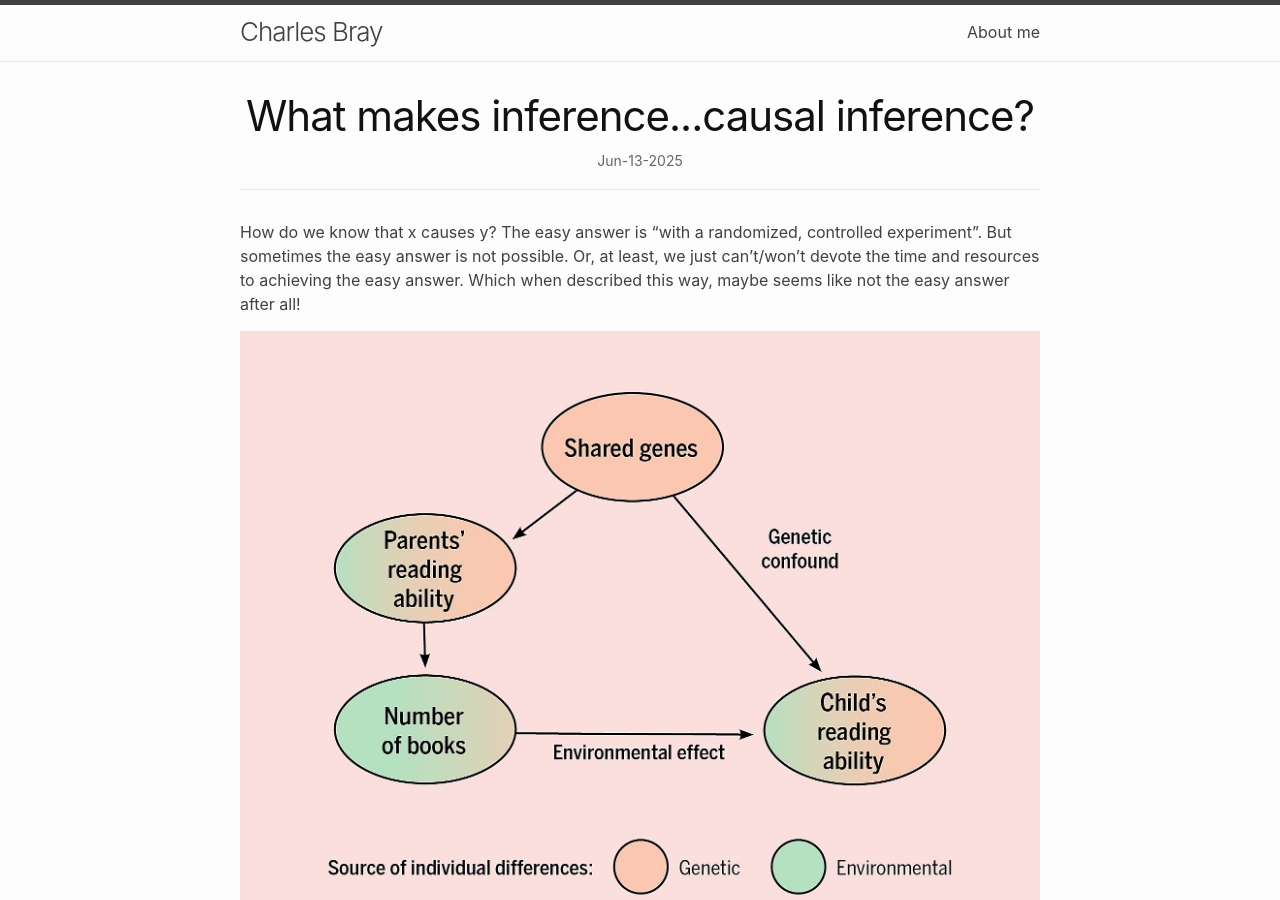
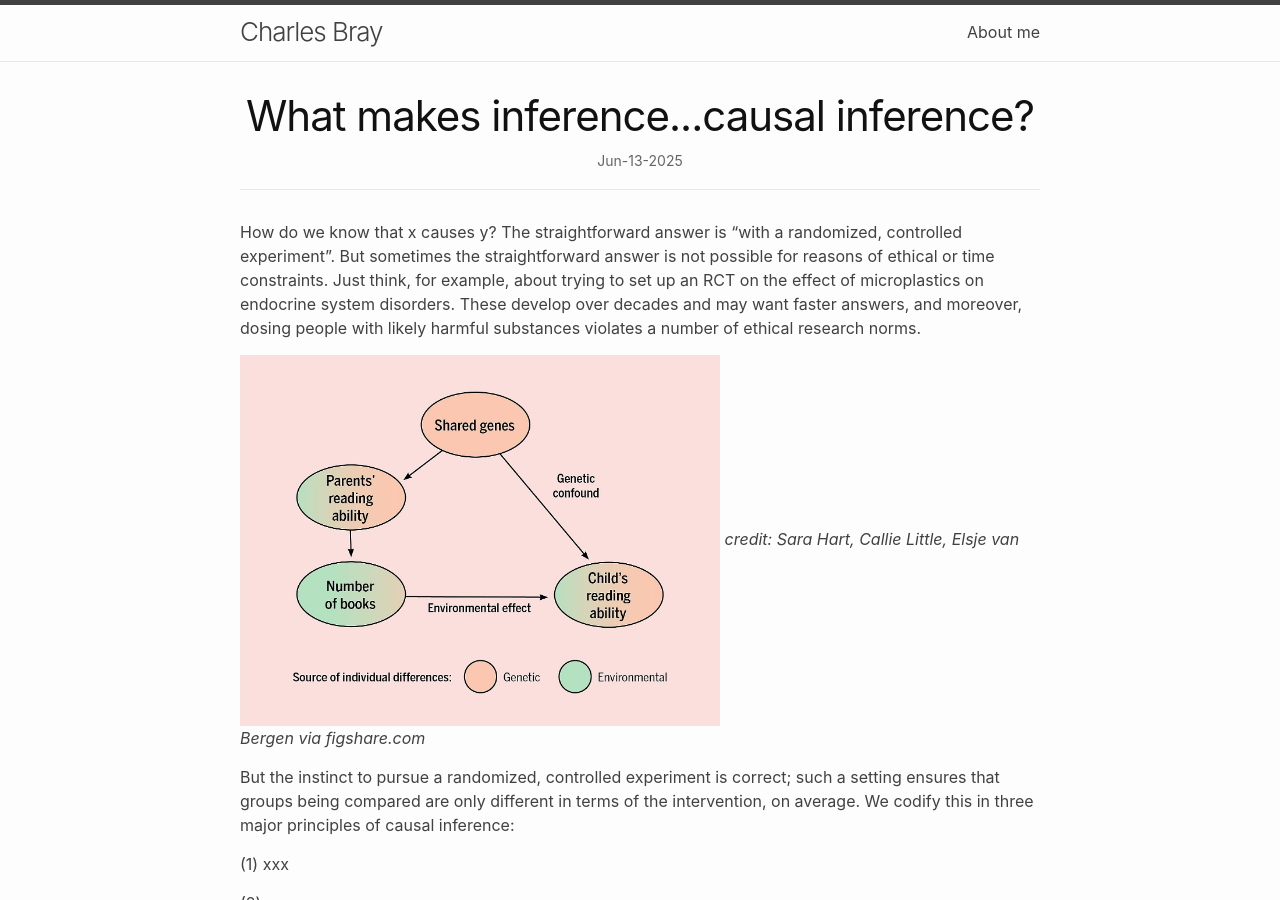
Before and after one commit to chuckfbray/chuckfbray.github.io, a Jekyll site: the page built from _posts/2025-06-13-what-makes-inference-causal.md, in a window 1280 px wide and 900 px high. Built offline with Jekyll 4.4.1, drawn with Linux system fonts in a browser that asks for light colours.

Commit message:
Update 2025-06-13-what-makes-inference-causal.md

```diff
--- a/_posts/2025-06-13-what-makes-inference-causal.md
+++ b/_posts/2025-06-13-what-makes-inference-causal.md
@@ -2,9 +2,9 @@
 layout: post
 title: "What makes inference...causal inference?"
 ---
-How do we know that x causes y? The easy answer is "with a randomized, controlled experiment". But sometimes the easy answer is not possible. Or, at least, we just can't/won't devote the time and resources to achieving the easy answer. Which when described this way, maybe seems like not the easy answer after all!
+How do we know that x causes y? The straightforward answer is "with a randomized, controlled experiment". But sometimes the straightforward answer is not possible for reasons of ethical or time constraints. Just think, for example, about trying to set up an RCT on the effect of microplastics on endocrine system disorders. These develop over decades and may want faster answers, and moreover, dosing people with likely harmful substances violates a number of ethical research norms.
 
-![The classic boogeyman of epidemiology/economics: confounding/omitted variable bias](/assets/img/confound.jpg)
+<img src="/assets/img/confound.jpg" alt="The classic boogeyman of epidemiology/economics: confounding/omitted variable bias" width="60%">
 *credit: Sara Hart, Callie Little, Elsje van Bergen via figshare.com*
 
 But the instinct to pursue a randomized, controlled experiment is correct; such a setting ensures that groups being compared are only different in terms of the intervention, on average. We codify this in three major principles of causal inference:
```
